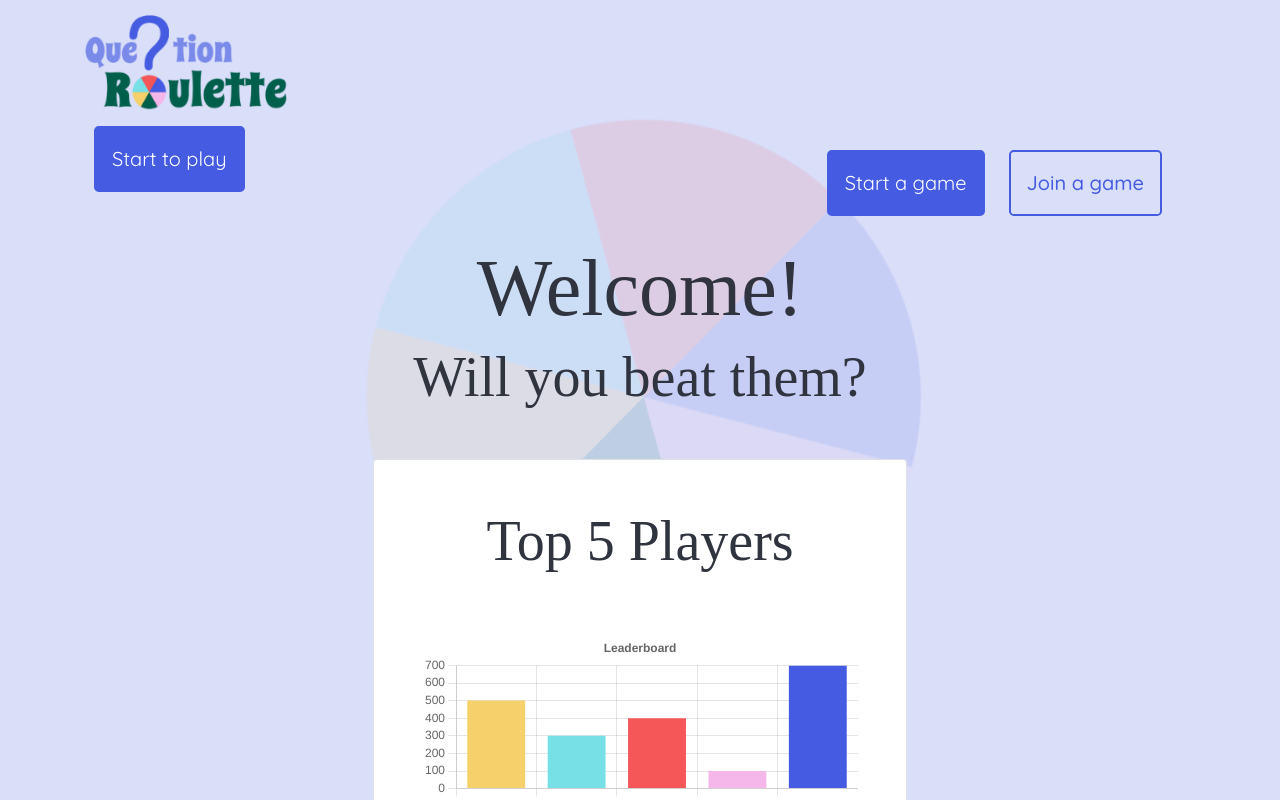
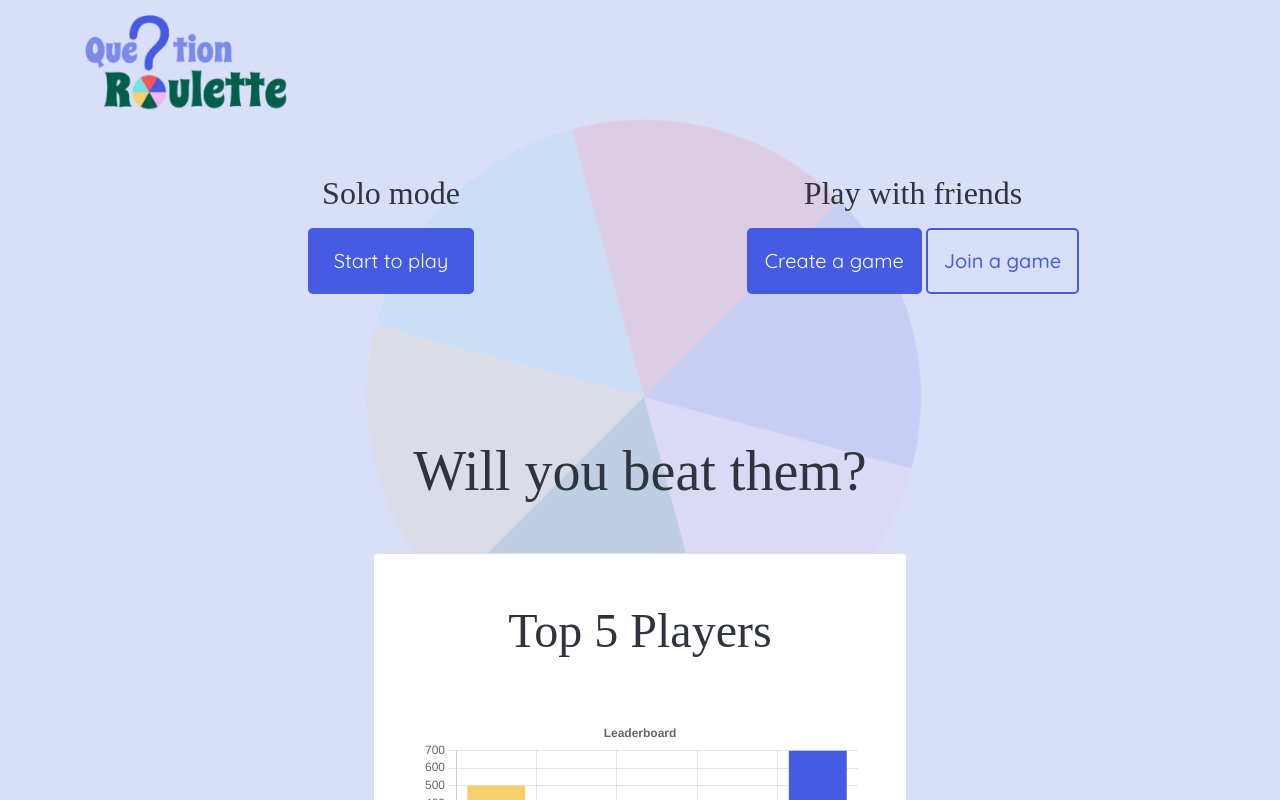
Before and after one commit to mariesophiecd/question-roulette, a React (Create React App) app: page / in a window 1280 px wide. Shown: the top 800 px of the page. Built offline with nearby package versions, Linux system fonts and the light colour scheme; a web font is replaced by a local one.

Commit message:
added CSS to Home, Wheel, Input

```diff
--- a/src/components/Input/index.js
+++ b/src/components/Input/index.js
@@ -35,7 +35,7 @@ export default function Input() {
             <Container className="w-50">
                 <Form onSubmit={handleSubmit} className="d-flex justify-content-center flex-column">
                     <Row className='mb-5 text-center'>
-                            <h2>Spin the Wheel to get your theme!</h2>
+                            <h2 className='mb-5'>Spin the Wheel to get your theme!</h2>
                             <Wheel setTheme={setTheme} />
                     </Row>
                     <Form.Group className="mb-3" controlId="formInputText">
--- a/src/components/Leaderboard/index.js
+++ b/src/components/Leaderboard/index.js
@@ -25,7 +25,7 @@ export default function Leaderboard() {
   return (
     <>
       <div className="d-flex justify-content-center pt-5">
-        <h2 className="display-4">Top 5 Players</h2>
+        <h2 className="display-5">Top 5 Players</h2>
       </div>
       <div className="p-5">
         <Bar
--- a/src/components/Loading/index.js
+++ b/src/components/Loading/index.js
@@ -9,7 +9,8 @@ export default function Loading({ setLoading }) {
   };
   return (
     <>
-      <h1>Get Ready! Quiz is about to start</h1>
+      <h1 className='display-1 text-center mb-3'>Get Ready! Quiz is about to start</h1>
+      <h2 className='display-4 text-center mb-3'>The faster you answer, the more points you get !</h2>
       <CountdownCircleTimer
         isPlaying
         duration={10}
--- a/src/components/Wheel/Wheel.css
+++ b/src/components/Wheel/Wheel.css
@@ -10,7 +10,7 @@
     width: 50px;
     height: 50px;
     background: url('../../images/arrow.png') no-repeat;
-    background-size: 32px;
+    background-size: 50px;
     right: 225px;
     top: 20%;
     transform: translateY(-50%);
--- a/src/components/Wheel/index.js
+++ b/src/components/Wheel/index.js
@@ -68,10 +68,12 @@ const Wheel = ({setTheme}) => {
     return(
         <>
             <Container className='d-flex justify-content-center flex-column mainbox'>
-                <Row >
-                    <img className="gear" src={roulette} alt="gear" width="500px" style={{ transform: `rotate(${rotation}deg`}}/>
-                </Row>
-                <Button onClick={Rotate}>Rotate</Button>
+              <Row className="d-flex justify-content-center">
+                  <Button className="primary-btn w-25" onClick={Rotate}>Spin</Button>
+              </Row>
+              <Row >
+                  <img className="gear" src={roulette} alt="gear" style={{ transform: `rotate(${rotation}deg`}}/>
+              </Row>
             </Container>
         </>
     )
--- a/src/pages/Home/index.js
+++ b/src/pages/Home/index.js
@@ -15,32 +15,35 @@ export default function Home() {
 
   return (
     <>
-      <Container>
-        <Row>
-          <Col>
-          <Button variant='primary' size='lg' className='primary-btn p-3' onClick={() => {navigate('/singleplayer')}}>
-                Start to play
-          </Button>
+      <Container className="m-5 pb-5">
+        <Row className="w-100 mb-5">
+          <Col className="d-flex flex-column">
+            <h2 className="text-center mb-3">Solo mode</h2>
+              <div className="d-flex flex-row justify-content-center">
+                <Button variant='primary' size='lg' className='primary-btn px-4 py-3' onClick={() => {navigate('/singleplayer')}}>
+                    Start to play
+                </Button>
+              </div>
           </Col>
-          <Col>
-            <Stack className='d-flex justify-content-end' direction='horizontal'>
-              <Button variant='primary' size='lg' className='primary-btn p-3' onClick={() => {navigate('/host')}}>
-                Start a game
-              </Button>
-              <Button variant='outline-primary' size='lg' className='outline-primary-btn m-4 p-3' onClick={() => {navigate('/client')}}>
-                Join a game
-              </Button>
-            </Stack>
+          <Col className="me-5">
+            <h2 className="text-center mb-3">Play with friends</h2>
+              <div className="d-flex flex-row justify-content-center">
+                <Button variant='primary' size='lg' className='primary-btn p-3 me-1' onClick={() => {navigate('/host')}}>
+                  Create a game
+                </Button>
+                <Button variant='outline-primary' size='lg' className='outline-primary-btn p-3' onClick={() => {navigate('/client')}}>
+                  Join a game
+                </Button>
+              </div>
           </Col>
         </Row>
       </Container>
 
       <Container>
-        <h1 className="d-flex justify-content-center display-1">Welcome!</h1>
-        <h2 className="d-flex justify-content-center display-4">Will you beat them?</h2>
+        <h1 className="d-flex justify-content-center display-4 my-5">Will you beat them?</h1>
       </Container>
 
-      <Container className="w-50 my-5">
+      <Container className="w-50 my-5 pb-5">
         <Card className="border rounded-4">
           <Leaderboard />
         </Card>
```
